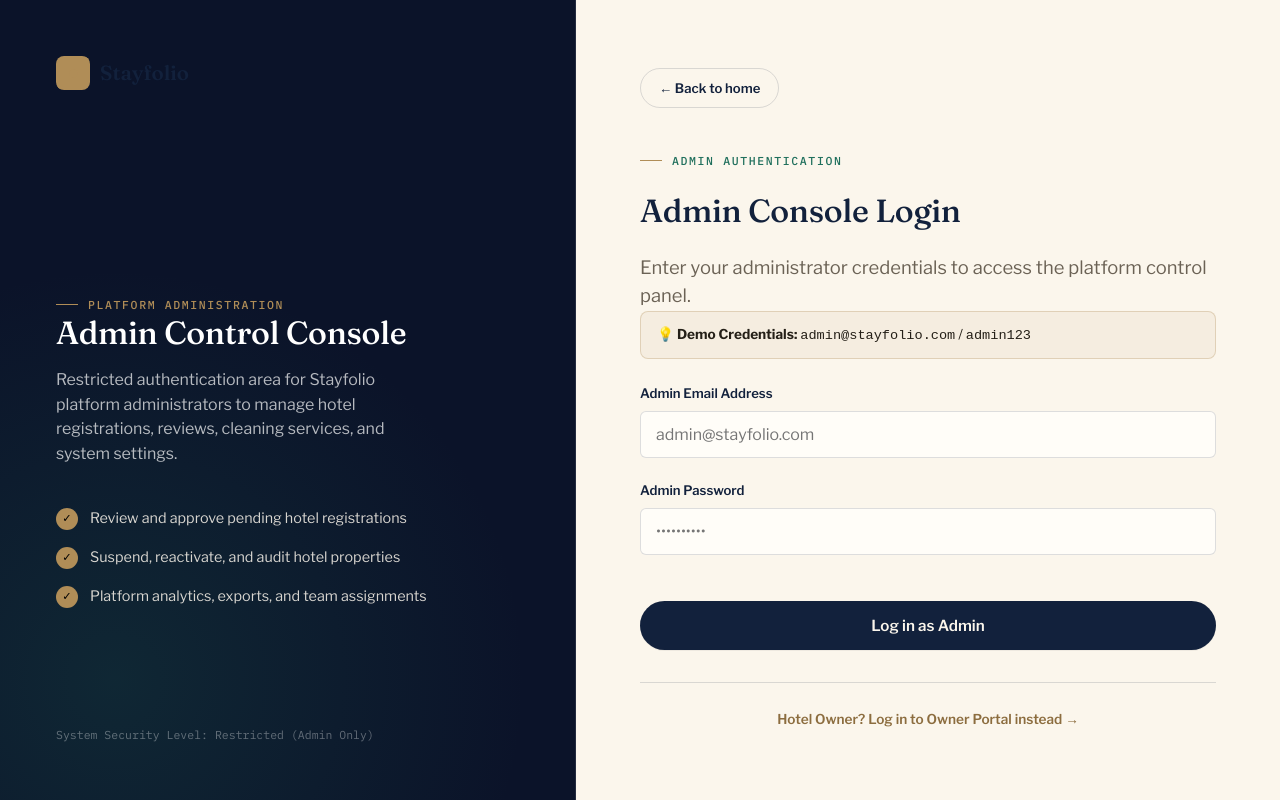
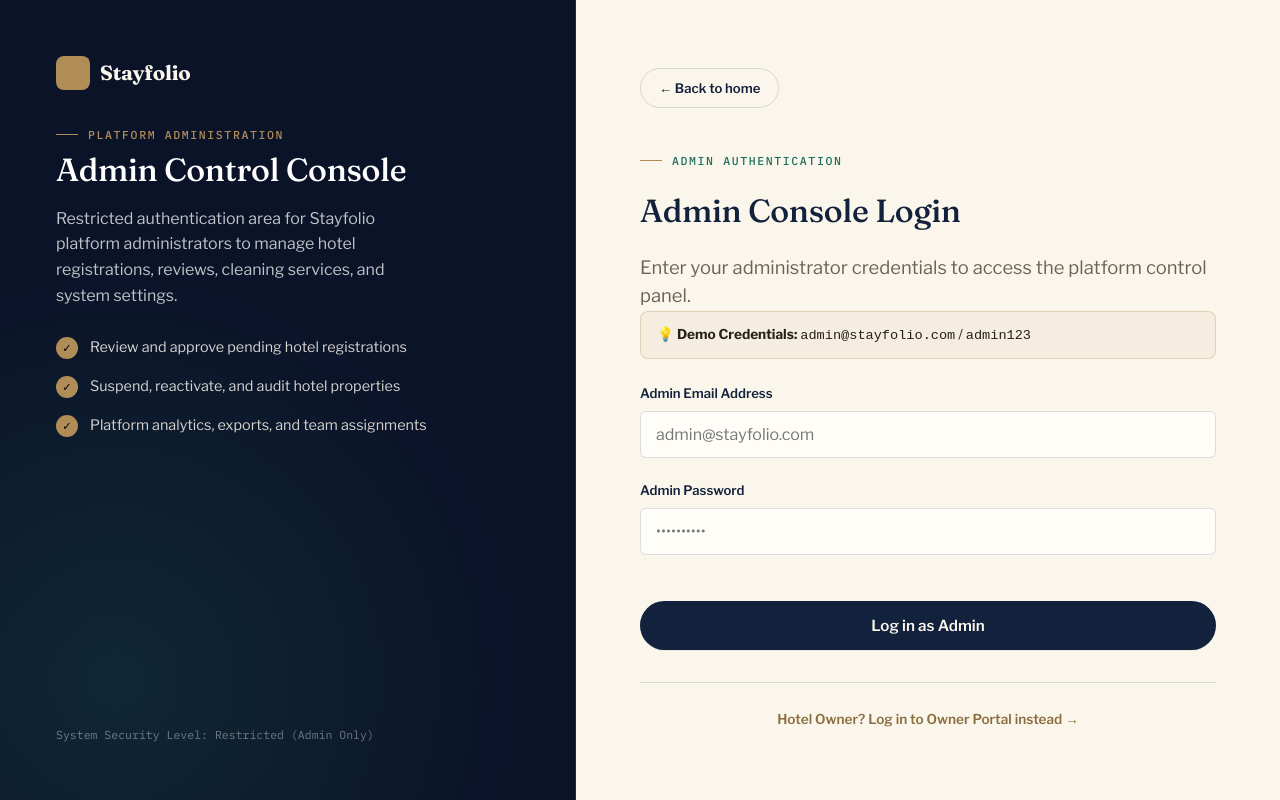
Before and after one commit to amnashakeel487/hoteLManagementSystem, a React (Vite) app: page /admin-login in a window 1280 px wide. Built offline with nearby package versions, Linux system fonts and the light colour scheme; no server answers.

Commit message:
fix: make Stayfolio logo text light and prominent and remove excess spacing in admin login sidebar

```diff
--- a/src/index.css
+++ b/src/index.css
@@ -778,7 +778,10 @@
   position:absolute; inset:0;
   background:radial-gradient(circle at 20% 85%, rgba(31,111,92,0.22), transparent 50%);
 }
-.auth-aside .aside-copy{ position:relative; margin-top:80px; max-width:380px; }
+.auth-aside .brand {
+  color: var(--parchment);
+}
+.auth-aside .aside-copy{ position:relative; margin-top:32px; max-width:380px; }
 .auth-aside .aside-copy h2{ color:var(--parchment); font-size:2rem; font-weight:500; line-height:1.2; margin-bottom:16px; }
 .auth-aside .aside-copy p{ color:rgba(251,246,236,.65); }
 .auth-checklist{ margin-top:40px; display:flex; flex-direction:column; gap:16px; position:relative; }
--- a/src/pages/AdminLogin.jsx
+++ b/src/pages/AdminLogin.jsx
@@ -51,21 +51,24 @@
 
   return (
     <div className="auth-shell">
-      <aside className="auth-aside" style={{ background: '#0b1329', borderRight: '1px solid rgba(255,255,255,0.1)' }}>
-        <Link to="/" className="brand"><span className="mark" style={{ background: 'var(--brass)' }}></span> Stayfolio</Link>
-        <div className="aside-copy">
+      <aside className="auth-aside" style={{ background: '#0b1329', borderRight: '1px solid rgba(255,255,255,0.1)', justifyContent: 'flex-start', gap: '28px' }}>
+        <Link to="/" className="brand" style={{ color: '#FBF6EC', display: 'inline-flex', alignItems: 'center', gap: '10px', textDecoration: 'none' }}>
+          <span className="mark" style={{ background: 'var(--brass)' }}></span>
+          <span style={{ color: '#FBF6EC', fontWeight: 700, letterSpacing: '-0.01em' }}>Stayfolio</span>
+        </Link>
+        <div className="aside-copy" style={{ marginTop: '0px' }}>
           <span className="eyebrow" style={{ color: 'var(--brass)' }}>Platform Administration</span>
-          <h2 style={{ color: '#fff' }}>Admin Control Console</h2>
-          <p style={{ color: 'rgba(255,255,255,0.7)' }}>
+          <h2 style={{ color: '#fff', marginTop: '8px' }}>Admin Control Console</h2>
+          <p style={{ color: 'rgba(255,255,255,0.75)', lineHeight: 1.6 }}>
             Restricted authentication area for Stayfolio platform administrators to manage hotel registrations, reviews, cleaning services, and system settings.
           </p>
-          <ul className="auth-checklist">
+          <ul className="auth-checklist" style={{ marginTop: '28px' }}>
             <li><span className="tick" style={{ background: 'var(--brass)', color: '#000' }}>✓</span> Review and approve pending hotel registrations</li>
             <li><span className="tick" style={{ background: 'var(--brass)', color: '#000' }}>✓</span> Suspend, reactivate, and audit hotel properties</li>
             <li><span className="tick" style={{ background: 'var(--brass)', color: '#000' }}>✓</span> Platform analytics, exports, and team assignments</li>
           </ul>
         </div>
-        <span style={{ position: 'relative', fontFamily: 'var(--font-mono)', fontSize: '.72rem', color: 'rgba(255,255,255,0.35)' }}>
+        <span style={{ position: 'relative', fontFamily: 'var(--font-mono)', fontSize: '.72rem', color: 'rgba(255,255,255,0.4)', marginTop: 'auto', paddingTop: '20px' }}>
           System Security Level: Restricted (Admin Only)
         </span>
       </aside>
```
